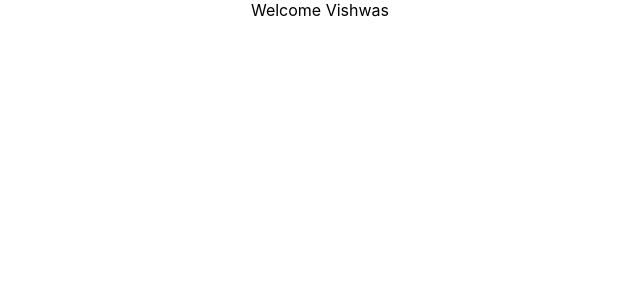
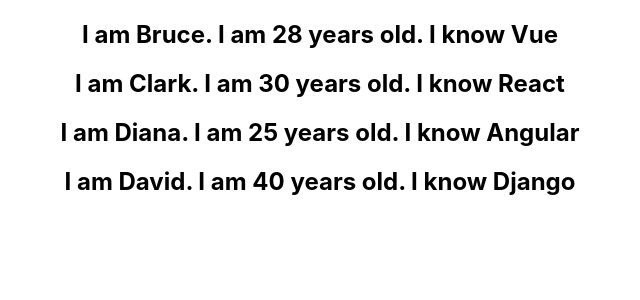
Before and after one commit to PragatiVerma18/Introduction-to-ReactJS, a React (Create React App) app in the folder hello-world/: page / in a window 1280 px wide. Shown: the top 300 px of the page, without its empty margins (320-960 px from the left). Built offline with nearby package versions, Linux system fonts and the light colour scheme.

Commit message:
lists and keys

```diff
--- a/hello-world/src/App.js
+++ b/hello-world/src/App.js
@@ -2,12 +2,13 @@
 import logo from './logo.svg';
 import './App.css';
 
-import UserGreeting from './components/UserGreeting'
+import NameList from './components/NameList'
+
 class App extends Component {
   render(){
   return (
     <div className="App">
-      <UserGreeting></UserGreeting>
+      <NameList></NameList>
     </div>
   );
 }
--- /dev/null
+++ b/hello-world/src/components/NameList.js
@@ -0,0 +1,39 @@
+import React from 'react'
+import Person from './Person'
+function NameList() {
+  const names = ['Bruce', 'Clark', 'Diana']
+  const persons = [
+    {
+      id: 1,
+      name: 'Bruce',
+      age: 28,
+      skill: 'Vue'
+    },
+    {
+      id: 2,
+      name: 'Clark',
+      age: 30,
+      skill: 'React'
+    },
+    {
+      id: 3,
+      name: 'Diana',
+      age: 25,
+      skill: 'Angular'
+    },
+    {
+      id: 4,
+      name: 'David',
+      age: 40,
+      skill: 'Django'
+    }
+  ]
+  // const nameList = names.map(name => <h2>{name}</h2>)
+  // return (
+  //   <div>{nameList}</div>
+  // )
+  const personList = persons.map(person => <Person key={person.id} person={person}/>)
+return <div>{personList}</div>
+}
+
+export default NameList
--- /dev/null
+++ b/hello-world/src/components/Person.js
@@ -0,0 +1,11 @@
+import React from 'react'
+
+function Person({person}) {
+  return (
+    <div>
+      <h2>I am {person.name}. I am {person.age} years old. I know {person.skill}</h2>
+    </div>
+  )
+}
+
+export default Person
```
